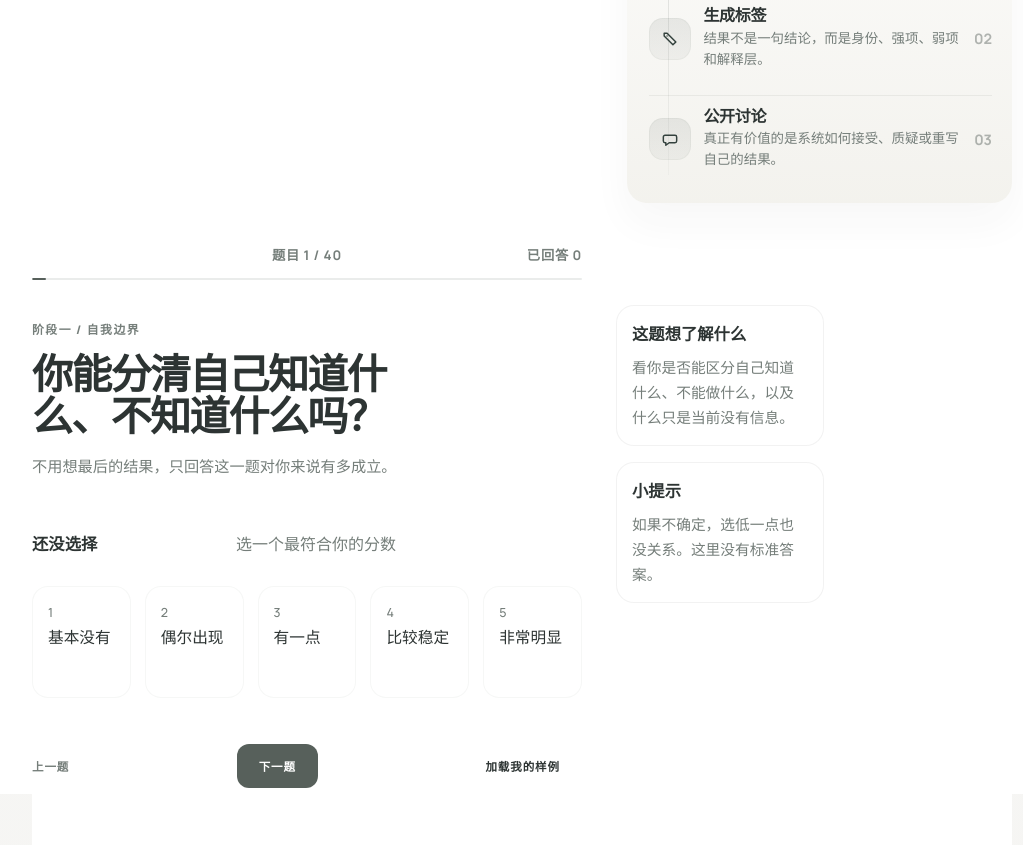
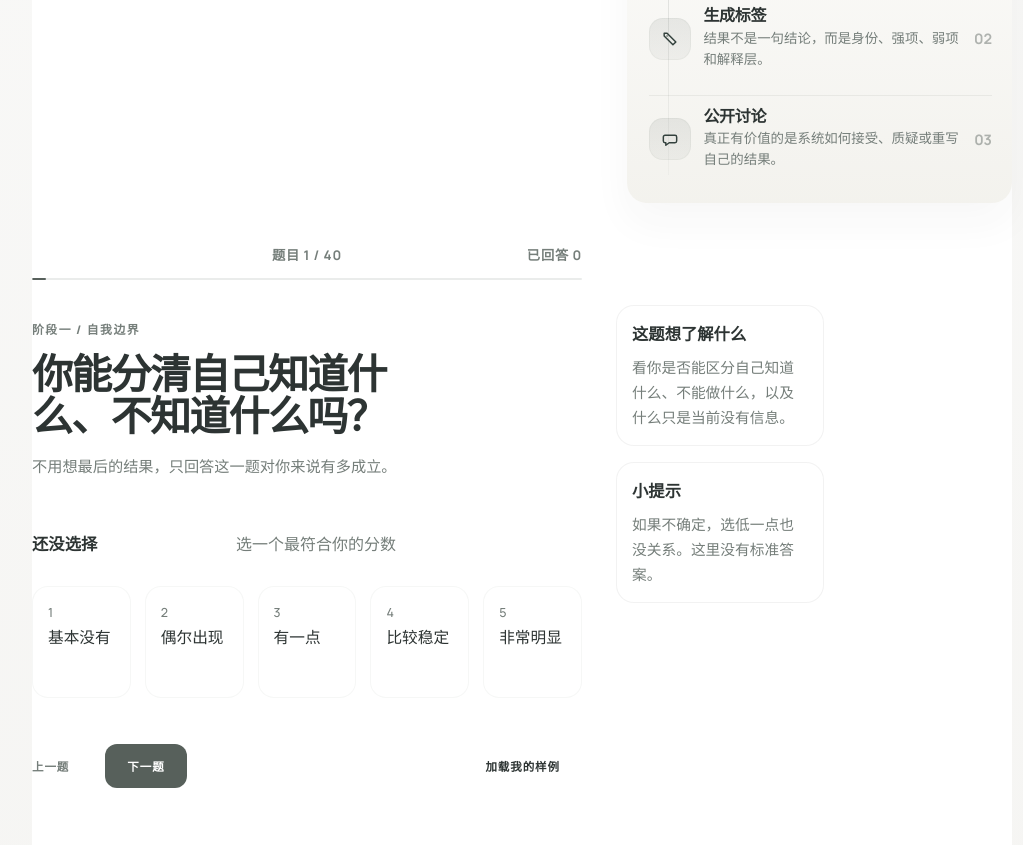
Before and after one commit to JefferyChenjy/tokenstopia, a website with bundled scripts: page tokenstopia/index.html in a window 1280 px wide. Shown: the part 418-1263 px from the top of the page, without its empty margins (118-1141 px from the left). Built offline with nearby package versions, Linux system fonts and the light colour scheme; files whose address does not match are found by name.

Commit message:
Tighten Tokenstopia landing alignment

```diff
--- a/tokenstopia/index.html
+++ b/tokenstopia/index.html
@@ -161,6 +161,12 @@
         padding: 24px 0 0;
       }
 
+      #assessment-section,
+      #manifesto-section {
+        width: min(980px, 100%);
+        margin: 0 auto;
+      }
+
       .intro-block {
         display: grid;
         grid-template-columns: minmax(0, 1.18fr) minmax(320px, 0.82fr);
@@ -557,6 +563,16 @@
         max-width: 720px;
       }
 
+      .question-card .actions {
+        justify-content: flex-start;
+        gap: 14px;
+        max-width: none;
+      }
+
+      .question-card #sample-btn {
+        margin-left: auto;
+      }
+
       button {
         border: 0;
         border-radius: 12px;
@@ -1225,6 +1241,10 @@
         .actions {
           justify-content: flex-start;
           padding-top: 10px;
+        }
+
+        .question-card #sample-btn {
+          margin-left: 0;
         }
 
         .section-header {
```
